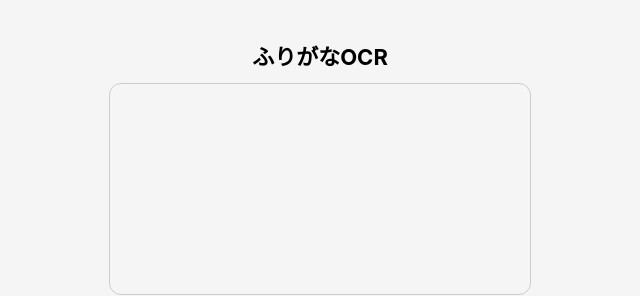
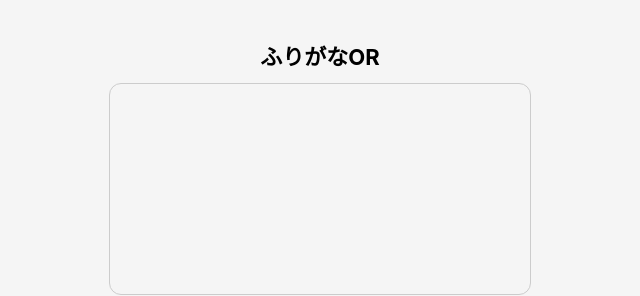
Before and after one commit to e234103is-arch/furigana-app, a plain HTML site: page index.html in a window 1280 px wide. Shown: the top 296 px of the page, 320-960 px from the left. Drawn offline with Linux system fonts and the light colour scheme.

Commit message:
Update index.html

```diff
--- a/index.html
+++ b/index.html
@@ -8,7 +8,7 @@
 </head>
 <body>
 
-  <h1>ふりがなOCR</h1>
+  <h1>ふりがなOR</h1>
 
   <video
     id="camera"
```
